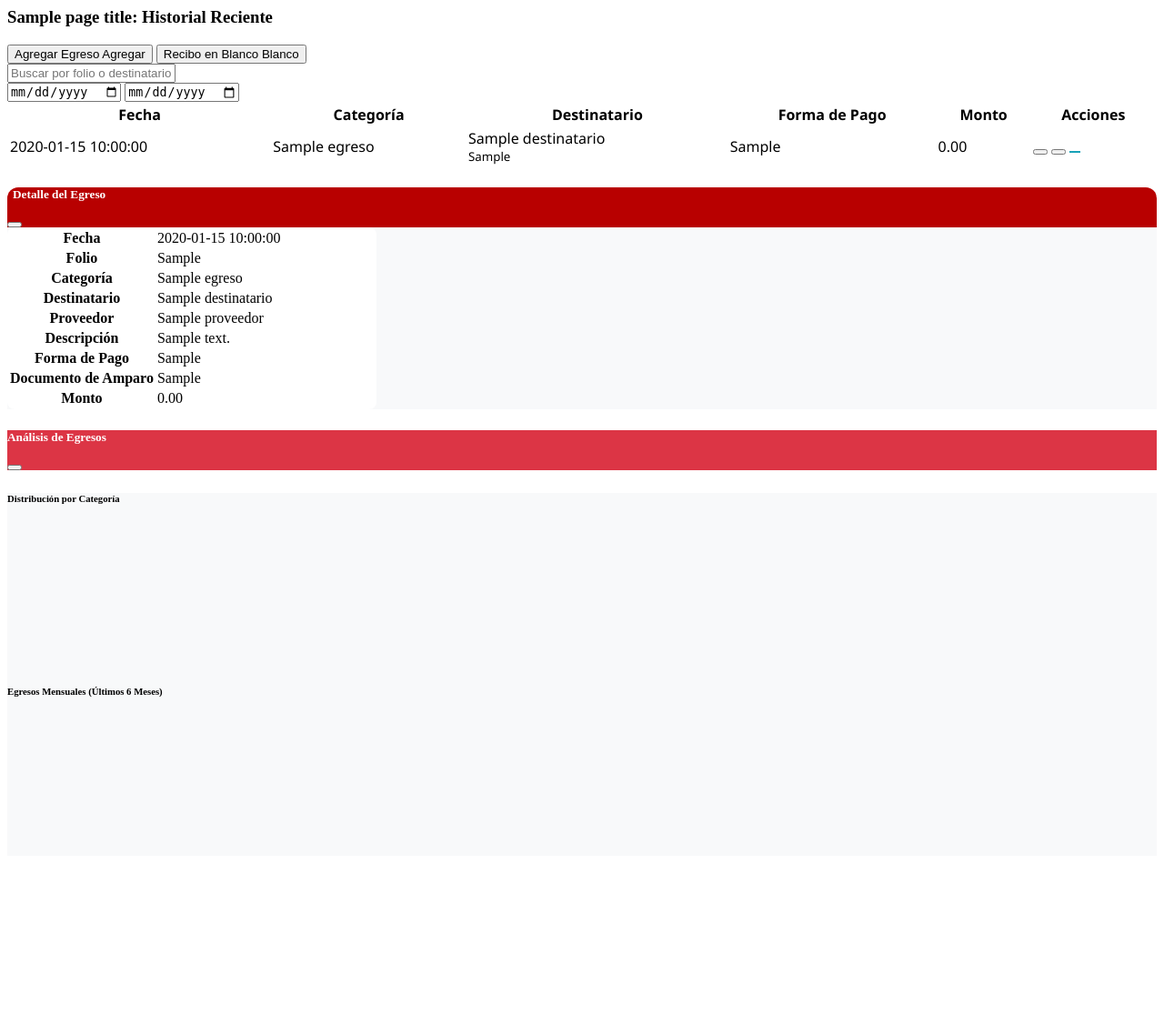
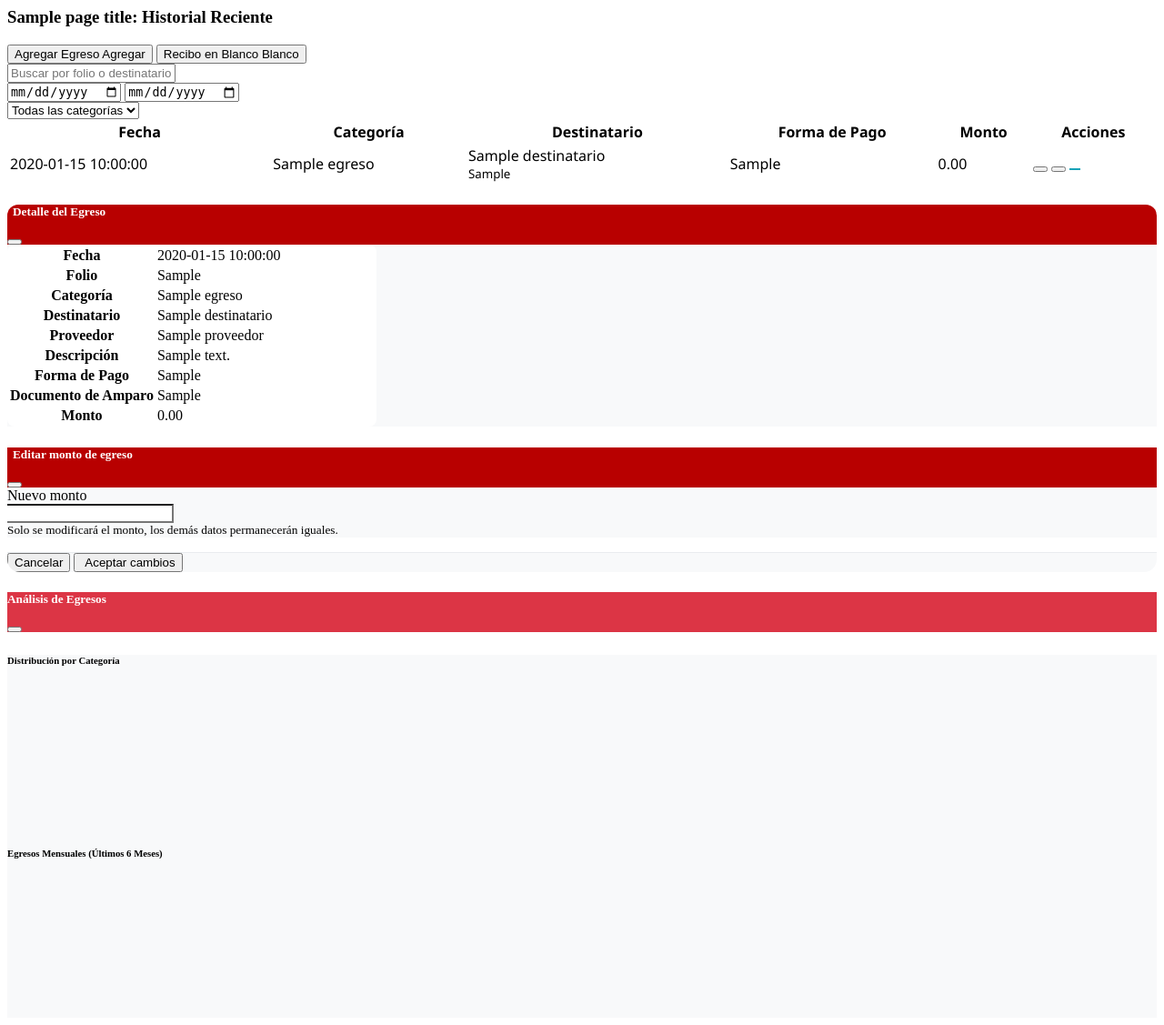
Before and after one commit to institutouniversitariomorelia-hub/ERP-IUM, a PHP site: the page made by src/Egresos/Views/egresos_list.php in a window 1280 px wide. Shown: the whole page at 91% size. Before the commit the page ends 767 px from the top, so only its background shows below. Run offline with PHP 8.4, Linux system fonts and the light colour scheme; the template is opened without the code that fills it: most values are stand-ins (such as "Sample title", 1, 10 or a date in 2020); a map, chart or similar area stays blank.

Commit message:
Subir version completa a Boris2

```diff
--- a/src/Egresos/Models/EgresoModel.php
+++ b/src/Egresos/Models/EgresoModel.php
@@ -61,7 +61,7 @@ class EgresoModel {
         $descripcion = isset($data['descripcion']) && trim($data['descripcion']) !== '' ? trim($data['descripcion']) : null;
         $doc_amparo  = isset($data['documento_de_amparo']) && trim($data['documento_de_amparo']) !== '' ? trim($data['documento_de_amparo']) : null;
 
-        if (empty($data['monto']) || !is_numeric($data['monto']) || $data['monto'] <= 0 ||
+        if (!isset($data['monto']) || $data['monto'] === '' || !is_numeric($data['monto']) || $data['monto'] < 0 ||
             empty($data['fecha']) || !preg_match('/^\d{4}-\d{2}-\d{2}$/', $data['fecha']) ||
             empty($data['destinatario']) || empty($data['forma_pago']) ||
             empty($data['id_user']) || !filter_var($data['id_user'], FILTER_VALIDATE_INT) ||
@@ -130,7 +130,7 @@ class EgresoModel {
         $descripcion = isset($data['descripcion']) && trim($data['descripcion']) !== '' ? trim($data['descripcion']) : null;
         $doc_amparo  = isset($data['documento_de_amparo']) && trim($data['documento_de_amparo']) !== '' ? trim($data['documento_de_amparo']) : null;
 
-        if (empty($data['monto']) || !is_numeric($data['monto']) || $data['monto'] <= 0 ||
+        if (!isset($data['monto']) || $data['monto'] === '' || !is_numeric($data['monto']) || $data['monto'] < 0 ||
             empty($data['fecha']) || !preg_match('/^\d{4}-\d{2}-\d{2}$/', $data['fecha']) ||
             empty($data['destinatario']) || empty($data['forma_pago']) ||
             empty($data['id_user']) || !filter_var($data['id_user'], FILTER_VALIDATE_INT) ||
--- a/src/Egresos/Views/egresos_list.php
+++ b/src/Egresos/Views/egresos_list.php
@@ -26,7 +26,7 @@
 <div class="card shadow-sm mb-3">
     <div class="card-body py-2">
         <div class="row g-2">
-            <div class="col-md-6">
+            <div class="col-md-4">
                 <div class="input-group">
                     <span class="input-group-text bg-white border-end-0">
                         <ion-icon name="search-outline" style="font-size: 1.2em; color: #B80000;"></ion-icon>
@@ -37,7 +37,7 @@
                     </button>
                 </div>
             </div>
-            <div class="col-md-6">
+            <div class="col-md-4">
                 <div class="input-group">
                     <span class="input-group-text bg-white">
                         <ion-icon name="calendar-outline" style="font-size: 1.2em; color: #B80000;"></ion-icon>
@@ -47,6 +47,30 @@
                     <button class="btn btn-outline-secondary" type="button" id="clearDateEgresos" style="display:none;">
                         <ion-icon name="close-outline"></ion-icon>
                     </button>
+                </div>
+            </div>
+            <div class="col-md-4">
+                <div class="input-group">
+                    <span class="input-group-text bg-white">
+                        <ion-icon name="pricetags-outline" style="font-size: 1.2em; color: #B80000;"></ion-icon>
+                    </span>
+                    <select class="form-select" id="filtroCategoriaEgresos">
+                        <option value="">Todas las categorías</option>
+                        <?php
+                        $categoriasUsadas = [];
+                        if (!empty($egresos)) {
+                            foreach ($egresos as $egreso) {
+                                $cid = $egreso['id_categoria'] ?? null;
+                                $cname = $egreso['nombre_categoria'] ?? 'Sin categoría';
+                                if ($cid !== null) {
+                                    $categoriasUsadas[$cid] = $cname;
+                                }
+                            }
+                        }
+                        foreach ($categoriasUsadas as $cid => $cname): ?>
+                            <option value="<?php echo htmlspecialchars($cid); ?>"><?php echo htmlspecialchars($cname); ?></option>
+                        <?php endforeach; ?>
+                    </select>
                 </div>
             </div>
         </div>
@@ -92,7 +116,7 @@
                             $descripcionCompleta = htmlspecialchars($egreso['descripcion'] ?? '');
                             $descripcionCorta = mb_strimwidth($descripcionCompleta, 0, 25, '...'); // Acortar a 25 caracteres
                         ?>
-                            <tr data-fecha="<?php echo htmlspecialchars($egreso['fecha'] ?? ''); ?>">
+                            <tr data-fecha="<?php echo htmlspecialchars($egreso['fecha'] ?? ''); ?>" data-categoria-id="<?php echo htmlspecialchars($egreso['id_categoria'] ?? ''); ?>">
                                 <td><?php echo htmlspecialchars($egreso['fecha'] ?? 'N/A'); ?></td>
                                 <td class="d-none d-lg-table-cell"><?php echo htmlspecialchars($egreso['nombre_categoria'] ?? 'Sin categoría'); ?></td>
                                 <td>
@@ -113,10 +137,11 @@
                                             </button>
                                         <?php endif; ?>
                                         <?php if (roleCan('delete','egresos')): ?>
-                                            <button class="btn btn-sm btn-danger btn-del-egreso"
+                                            <button class="btn btn-sm btn-danger btn-edit-monto-egreso"
                                                     data-id="<?php echo htmlspecialchars($egreso['folio_egreso'] ?? 0); ?>"
-                                                    title="Eliminar Egreso">
-                                                <ion-icon name="trash-outline"></ion-icon>
+                                                    data-monto="<?php echo htmlspecialchars($egreso['monto'] ?? 0); ?>"
+                                                    title="Editar solo monto">
+                                                <ion-icon name="cash-outline"></ion-icon>
                                             </button>
                                         <?php endif; ?>
                                         <?php if (roleCan('view','egresos')): ?>
@@ -215,6 +240,43 @@
         </div>
   <?php endforeach; ?>
 <?php endif; ?>
+
+<!-- Modal para editar solo el monto del egreso -->
+<div class="modal fade" id="modalEditarMontoEgreso" tabindex="-1" aria-labelledby="modalEditarMontoEgresoLabel" aria-hidden="true">
+    <div class="modal-dialog modal-dialog-centered">
+        <div class="modal-content" style="border-radius: 14px; overflow: hidden;">
+            <div class="modal-header" style="background-color:#B80000; color:#fff;">
+                <h5 class="modal-title" id="modalEditarMontoEgresoLabel">
+                    <ion-icon name="cash-outline" style="vertical-align:middle; font-size:1.3em; margin-right:6px;"></ion-icon>
+                    Editar monto de egreso
+                </h5>
+                <button type="button" class="btn-close btn-close-white" data-bs-dismiss="modal" aria-label="Close"></button>
+            </div>
+            <div class="modal-body" style="background-color:#f8f9fa;">
+                <form id="formEditarMontoEgreso" autocomplete="off">
+                    <input type="hidden" id="editMontoEgresoId" name="id">
+                    <div class="mb-3">
+                        <label for="editMontoEgresoValor" class="form-label fw-semibold">Nuevo monto</label>
+                        <div class="input-group">
+                            <span class="input-group-text" style="background-color:#fff; color:#B80000; border-right:0;">
+                                <ion-icon name="logo-usd" style="font-size:1.2em;"></ion-icon>
+                            </span>
+                              <input type="text" class="form-control monto-autofmt" id="editMontoEgresoValor" name="monto" required style="border-left:0;">
+                        </div>
+                        <small class="text-muted">Solo se modificará el monto, los demás datos permanecerán iguales.</small>
+                    </div>
+                </form>
+            </div>
+            <div class="modal-footer" style="background-color:#f8f9fa; border-top:1px solid #e9ecef;">
+                <button type="button" class="btn btn-secondary" data-bs-dismiss="modal">Cancelar</button>
+                <button type="button" class="btn btn-danger" id="btnGuardarNuevoMontoEgreso">
+                    <ion-icon name="save-outline" style="vertical-align:middle; margin-right:4px;"></ion-icon>
+                    Aceptar cambios
+                </button>
+            </div>
+        </div>
+    </div>
+</div>
 
 <!-- Modal de Gráficas de Egresos -->
 <div class="modal fade" id="modalGraficasEgresos" tabindex="-1" aria-labelledby="modalGraficasEgresosLabel" aria-hidden="true">
```
Also changed, not shown: shared/Views/layout.php (+5 -10 lines), src/Egresos/Controllers/EgresoController.php (+49 -14 lines), public/js/app.js.
